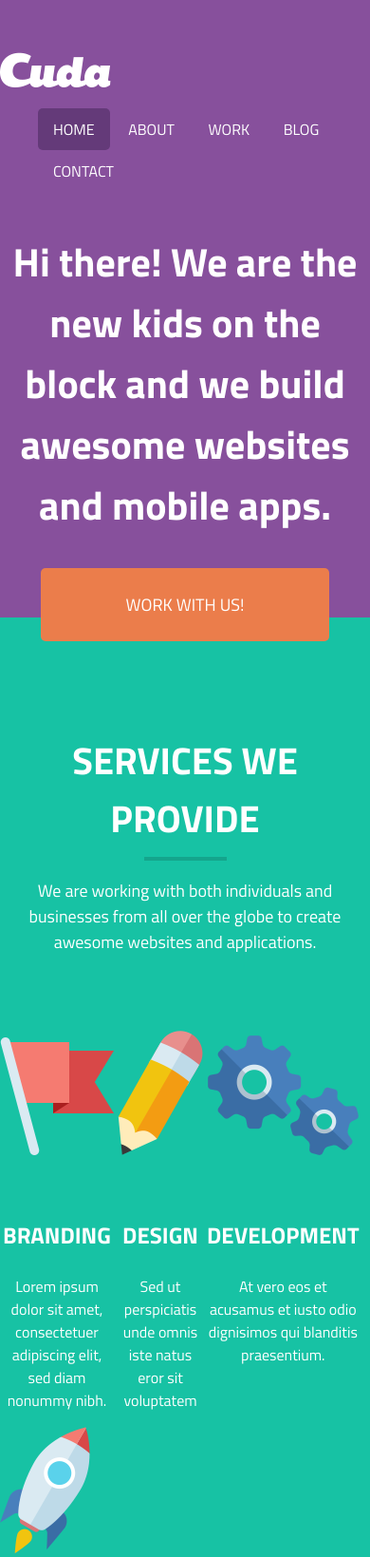
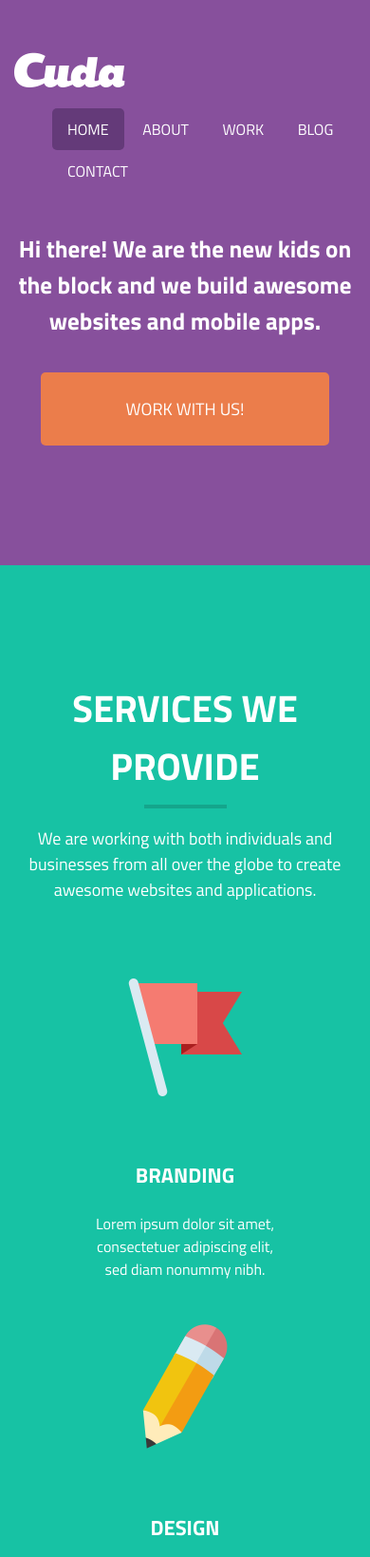
Before and after one commit to drpsych/Cuda-Project, a plain HTML site: page index.html in a window 390 px wide. Shown: the top 1639 px of the page at 95% size. Drawn offline with Linux system fonts and the light colour scheme.

Commit message:
edited for small screen sizes

```diff
--- a/index.html
+++ b/index.html
@@ -8,6 +8,7 @@
   <link rel="preconnect" href="https://fonts.googleapis.com">
   <link rel="preconnect" href="https://fonts.gstatic.com" crossorigin>
   <link href="https://fonts.googleapis.com/css2?family=Titillium+Web:wght@300;400;700&display=swap" rel="stylesheet">
+  <meta name="viewpoint" content="width=device-width, initial-scale=1">
 </head>
 
 <body>
--- a/styles.css
+++ b/styles.css
@@ -1,7 +1,57 @@
+@media screen and (min-width: 1141px) {
+  .container {
+    margin-left: auto;
+    margin-right: auto;
+  }
+}
+@media screen and (max-width: 1140px) {
+  .container {
+    margin-left: 15px;
+    margin-right: 15px;
+  }
+}
+@media screen and (max-width: 932px) {
+  .footer-links {
+    max-width: 676px !important;
+    text-align: center;
+  }
+  .footer-links ul {
+    padding-left: 0;
+  }
+}
+@media screen and (max-width: 797px) {
+  .blurb h3 {
+    font-size: 22px !important;
+  }
+}
+@media screen and (max-width: 732px) {
+  .blurb {
+    width: 46.66% !important;
+    margin-bottom: 30px;
+  }
+}
+@media screen and (max-width: 619px) {
+  #main-heading-and-cta h1 {
+    font-size: 35px !important;
+  }
+}
+@media screen and (max-width: 404px) {
+  #main-heading-and-cta h1 {
+    font-size: 25px !important;
+  }
+  .blurb {
+    width: 90% !important;
+    margin-left: 5%;
+    margin-right: 5%;
+  }
+}
+@media screen and (max-width: 320px) {
+  .big-button {
+    font-size: 15px !important;
+  }
+}
 .container {
   max-width: 1140px;
-  margin-left: auto;
-  margin-right: auto;
 }
 body {
   margin: 0;
```
